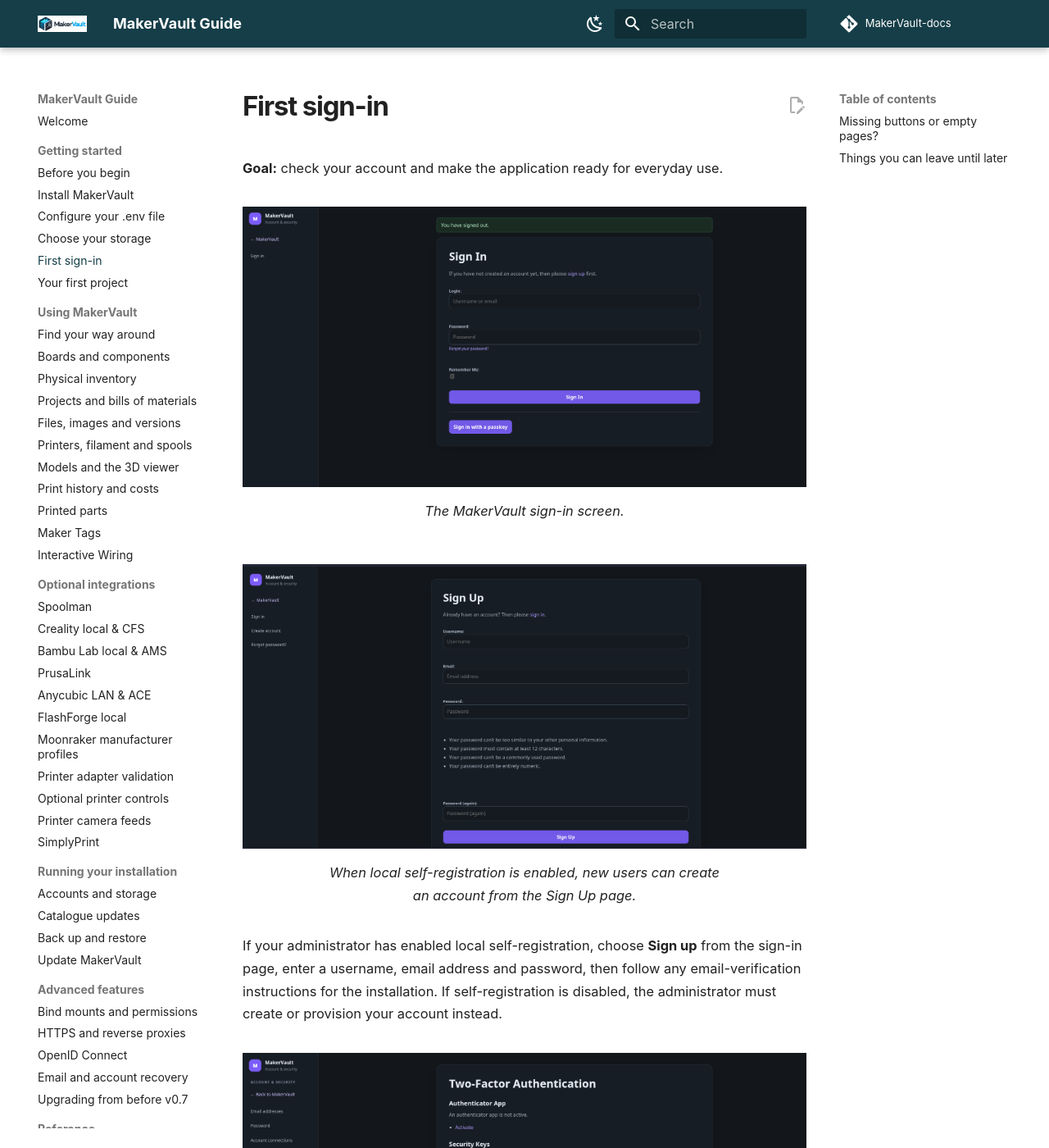
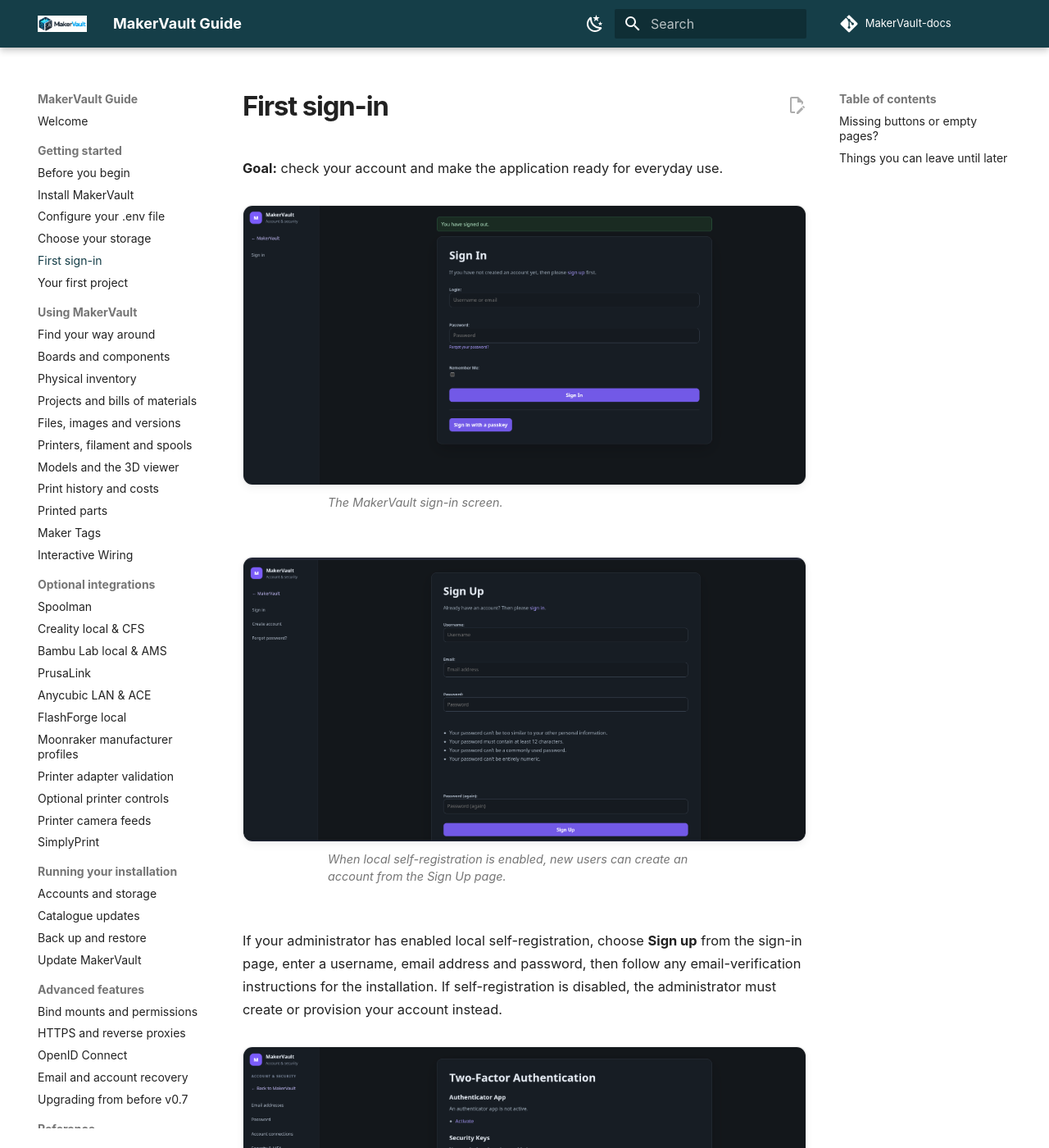
Before and after one commit to gavrd7/MakerVault-docs, an MkDocs documentation site: the page built from docs/guide/getting-started/first-sign-in.md, in a window 1280 px wide and 1400 px high. Shown: the whole window at 82% size. Built offline with MkDocs 1.6.1 and Material for MkDocs 9.7.7, drawn with Linux system fonts in a browser that asks for light colours; comment, search, counter and statistics services are not loaded.

Commit message:
docs: polish screenshot presentation

```diff
--- a/docs/guide/assets/guide.css
+++ b/docs/guide/assets/guide.css
@@ -17,3 +17,41 @@
 [data-md-color-scheme="slate"] .guide-hero .eyebrow { color: #59cfbc; }
 @media(max-width:600px) { .guide-grid { grid-template-columns:1fr; } .guide-hero { padding:1.2rem; } .guide-hero h1 { font-size:1.7rem; } }
 @media print { .md-header,.md-sidebar,.md-footer,.md-top { display:none; } .md-content { margin:0; } .guide-hero { background:none; } }
+
+
+/* Guide screenshots */
+.md-typeset figure {
+  margin: 1.5rem 0 2rem;
+}
+
+.md-typeset figure > p {
+  margin: 0;
+}
+
+.md-typeset figure img {
+  display: block;
+  width: 100%;
+  height: auto;
+  border: 1px solid var(--md-default-fg-color--lightest);
+  border-radius: 12px;
+  box-shadow: var(--md-shadow-z1);
+  background: var(--md-default-bg-color);
+}
+
+.md-typeset figcaption {
+  margin-top: .55rem;
+  color: var(--md-default-fg-color--light);
+  font-size: .72rem;
+  line-height: 1.45;
+  text-align: left;
+}
+
+@media (max-width: 600px) {
+  .md-typeset figure {
+    margin: 1.1rem 0 1.5rem;
+  }
+
+  .md-typeset figure img {
+    border-radius: 8px;
+  }
+}
```
